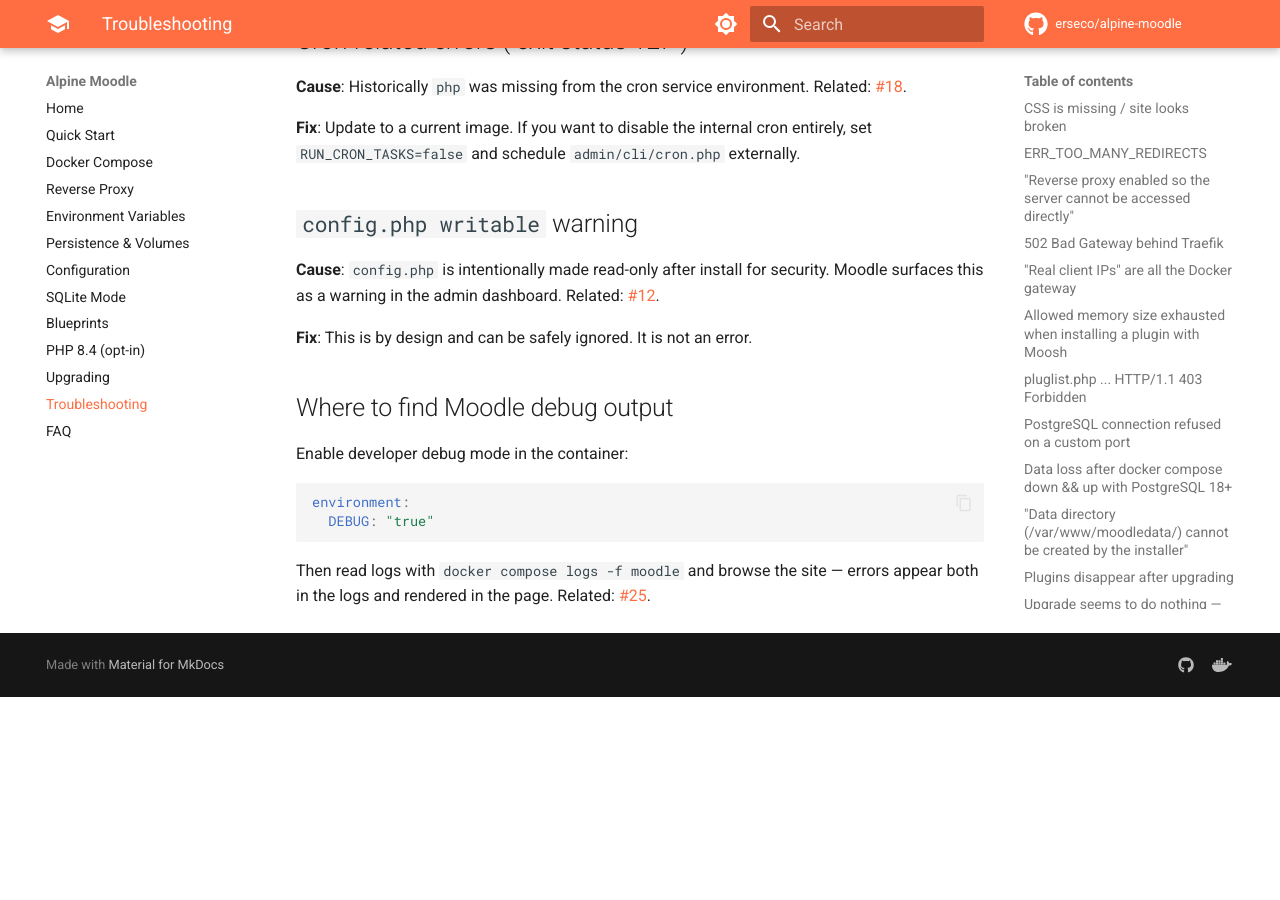
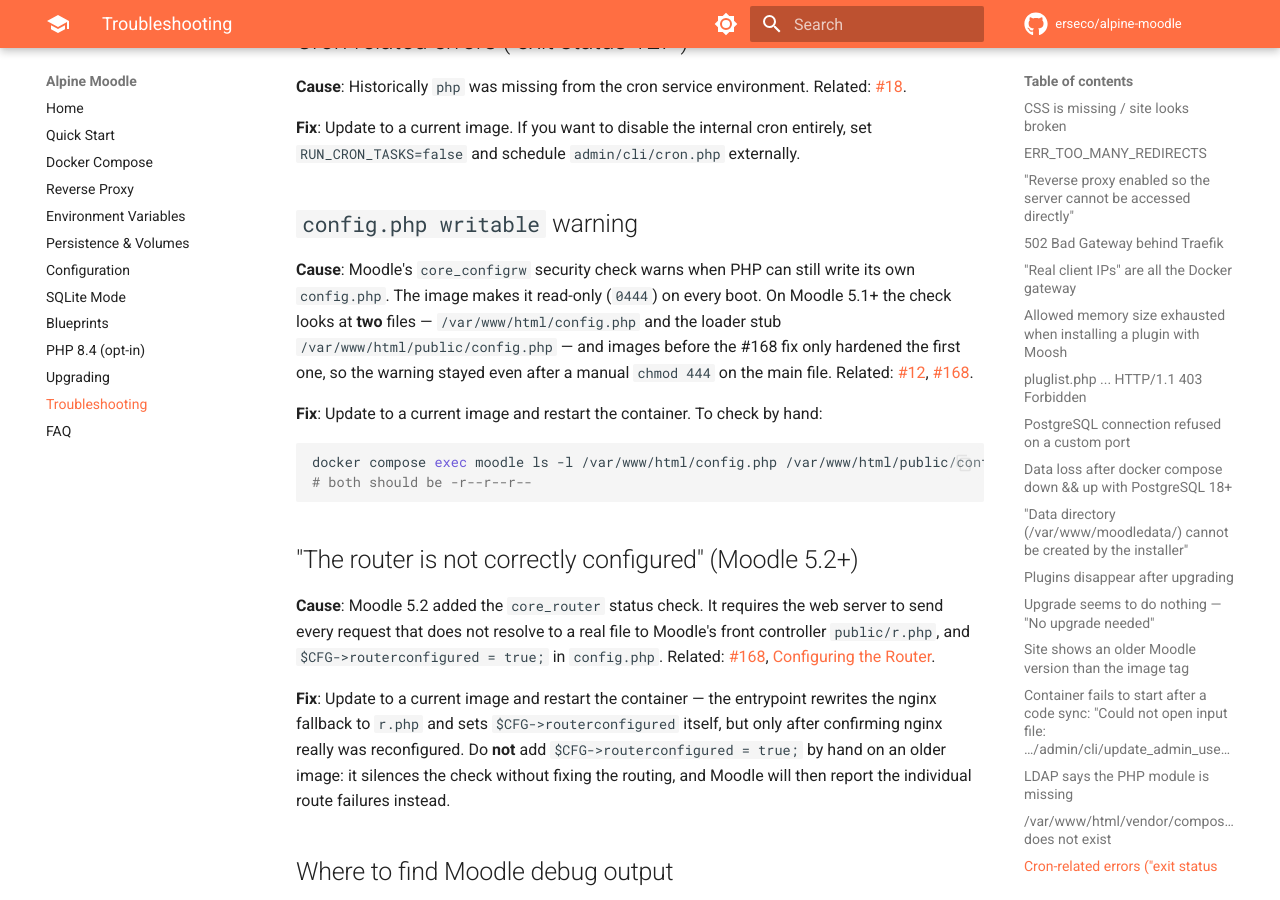
Before and after one commit to erseco/alpine-moodle, an MkDocs documentation site: the page built from docs/troubleshooting.md, in a window 1280 px wide and 900 px high, scrolled down 6159 px. Built offline with MkDocs 1.6.1 and Material for MkDocs 9.7.7, drawn with Linux system fonts in a browser that asks for light colours; comment, search, counter and statistics services are not loaded; before the commit the page ends 6856 px from its top, so only the background shows below that.

Commit message:
Fix core_configrw warning and core_router error on Moodle 5.2 (#168) (#169)
Two separate image-side problems, both reported after upgrading to 5.2.2.

config.php writable (core_configrw)
-----------------------------------
Since Moodle 5.1 the check looks at BOTH $CFG->root/config.php and
$CFG->dirroot/config.php, i.e. /var/www/html/config.php *and* the loader
stub /var/www/html/public/config.php. The image only hardened the first
one, which is why a manual `chmod 444 config.php` did not clear the
warning. The stub belongs to the Moodle source tree, so the code sync
restores it as 0644 on every refresh.

`chmod 444 config.php` also used a relative path and only ran on the
fresh-install branch, so upgraded volumes were never re-hardened.
It now runs on every boot, with absolute paths, for both files.

Router not configured (core_router)
-----------------------------------
Moodle 5.2 requires requests that do not resolve to a real file to reach
the front controller public/r.php, plus $CFG->routerconfigured = true.
The nginx fallback still pointed at index.php.

The entrypoint now rewrites the nginx fallback to r.php and only then
declares $CFG->routerconfigured, so the flag can never silence the check
without the routing actually being fixed. Requests for a *non-existent*
.php file (the routed-shim tests) must reach r.php too, so the PHP
location gains the try_files recipe from the Moodle docs; PATH_INFO is
stashed in $path_info first because try_files rewrites $uri and would
otherwise break /theme/image.php/<theme>/... style URLs.

Both nginx edits and the pre-5.1 publicpaths patch are guarded so a
container restart cannot apply them twice.

Pre-5.1 layouts are untouched: no public/r.php means no nginx change and
no routerconfigured flag. Verified on v4.5.13, v5.0.9, v5.1.6, v5.2.2
and main.

Also fixes the document-root sed, which matched `root .*;` and so
rewrote the /50x.html block's root as well, breaking nginx error pages.

Adds `run_tests.sh checks`, run by tests/compose-test.sh before and after
the code-sync restart: it asserts every config.php Moodle looks at is
read-only, that nginx routes to r.php on 5.1+ layouts, and that Moodle's
own core_configrw / core_router checks report ok.

````diff
--- a/docs/troubleshooting.md
+++ b/docs/troubleshooting.md
@@ -233,9 +233,20 @@ docker compose exec moodle composer install --no-dev --classmap-authoritative \
 
 ## `config.php writable` warning
 
-**Cause**: `config.php` is intentionally made read-only after install for security. Moodle surfaces this as a warning in the admin dashboard. Related: [#12](https://github.com/erseco/alpine-moodle/issues/12).
+**Cause**: Moodle's `core_configrw` security check warns when PHP can still write its own `config.php`. The image makes it read-only (`0444`) on every boot. On Moodle 5.1+ the check looks at **two** files — `/var/www/html/config.php` and the loader stub `/var/www/html/public/config.php` — and images before the #168 fix only hardened the first one, so the warning stayed even after a manual `chmod 444` on the main file. Related: [#12](https://github.com/erseco/alpine-moodle/issues/12), [#168](https://github.com/erseco/alpine-moodle/issues/168).
 
-**Fix**: This is by design and can be safely ignored. It is not an error.
+**Fix**: Update to a current image and restart the container. To check by hand:
+
+```sh
+docker compose exec moodle ls -l /var/www/html/config.php /var/www/html/public/config.php
+# both should be -r--r--r--
+```
+
+## "The router is not correctly configured" (Moodle 5.2+)
+
+**Cause**: Moodle 5.2 added the `core_router` status check. It requires the web server to send every request that does not resolve to a real file to Moodle's front controller `public/r.php`, and `$CFG->routerconfigured = true;` in `config.php`. Related: [#168](https://github.com/erseco/alpine-moodle/issues/168), [Configuring the Router](https://docs.moodle.org/en/Configuring_the_Router).
+
+**Fix**: Update to a current image and restart the container — the entrypoint rewrites the nginx fallback to `r.php` and sets `$CFG->routerconfigured` itself, but only after confirming nginx really was reconfigured. Do **not** add `$CFG->routerconfigured = true;` by hand on an older image: it silences the check without fixing the routing, and Moodle will then report the individual route failures instead.
 
 ## Where to find Moodle debug output
 
````
Also changed, not shown: 4 other files.
